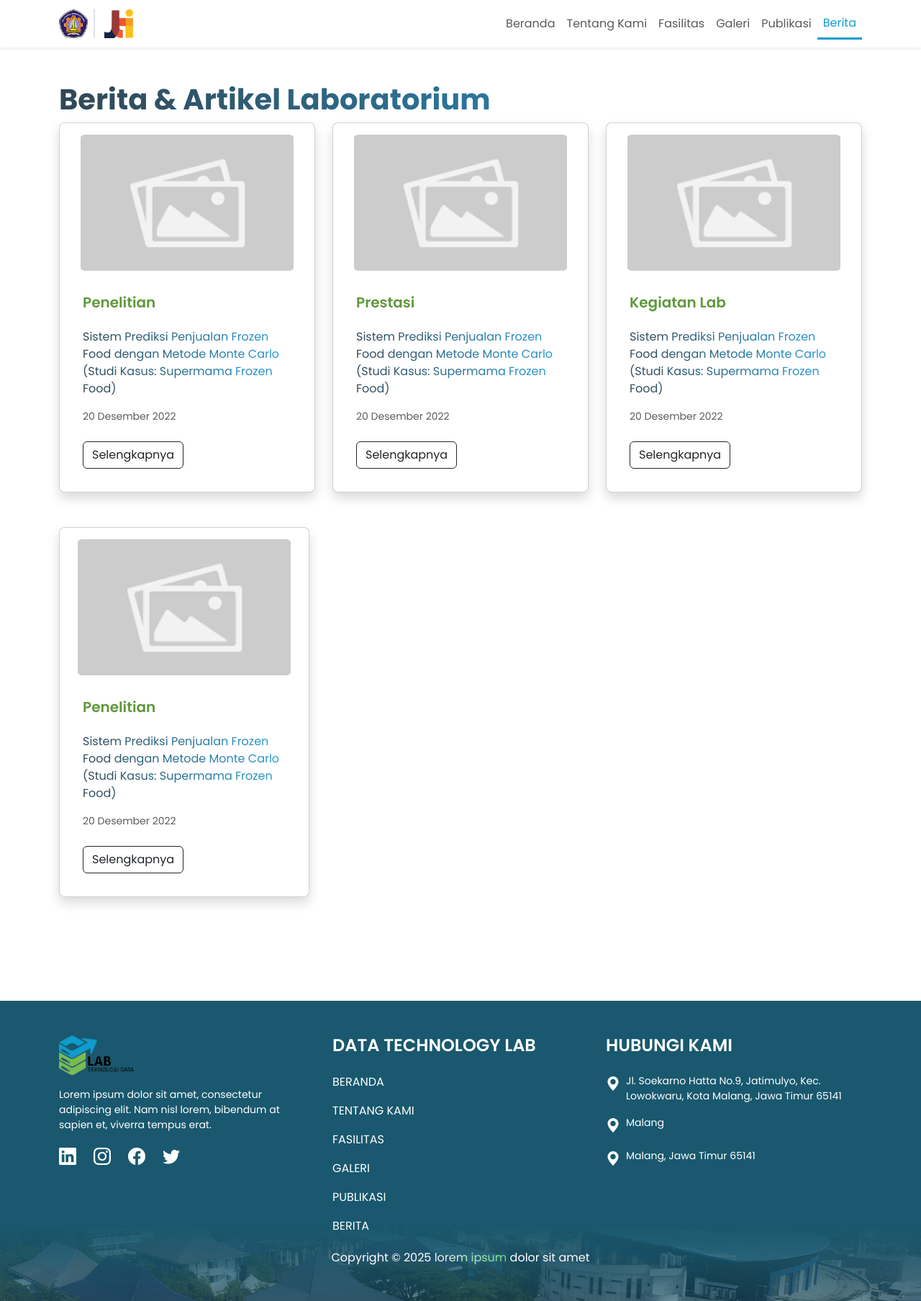
After one commit to 404GH0ST/PBL-Lab-DT, a PHP site: page /news in a window 1280 px wide. The commit adds this page. Shown: the whole page at 72% size. Run offline with PHP 8.4, Linux system fonts and the light colour scheme.

Commit message:
feat: add news page

```diff
--- a/app/Controllers/HomeController.php
+++ b/app/Controllers/HomeController.php
@@ -52,6 +52,14 @@ class HomeController extends Controller
         ]);
     }
 
+     public function NewsPage()
+    {
+        return $this->view('news', [
+            'title' => 'News - Profile Lab DT'
+        ]);
+    }
+
+
     public function loginPage()
     {
         return $this->view('login', [
--- /dev/null
+++ b/app/Views/news.php
@@ -0,0 +1,75 @@
+<section class="bg-white" style="min-height: 100vh;">
+    <div class="container py-5">
+        <h2 class="text-vision-gradient" style="font-size: 40px; font-weight: bold;">Berita & Artikel Laboratorium
+        </h2>
+
+    <div class="row g-4 mb-5">
+        <div class="col-12 col-md-6 col-xl-4">
+            <div class="card shadow rounded-3 p-3 card-news">
+                <div class="text-center">
+                    <img src="/assets/images/frame.png" alt="Facility Image" class="mx-auto d-block"
+                    style="width: 296px; height: 189px; object-fit: cover;">
+                </div>
+                <div class="card-body text-start">
+                    <h5 class="card-title fw-semibold py-3" style="color: #5F983C;">Penelitian</h5>
+                    <p class="card-text all-text-gradient">
+                        Sistem Prediksi Penjualan Frozen Food dengan Metode Monte Carlo
+                        (Studi Kasus: Supermama Frozen Food)
+                    </p>
+                    <p class="text-muted small mt-2">20 Desember 2022</p>
+                    <a href="#" class="btn btn-outline-dark mt-2">Selengkapnya</a>
+                </div>
+            </div>
+        </div>
+        <div class="col-12 col-md-6 col-xl-4">
+            <div class="card shadow rounded-3 p-3 card-news">
+                <div class="text-center">
+                    <img src="/assets/images/frame.png" alt="Facility Image" class="mx-auto d-block"
+                    style="width: 296px; height: 189px; object-fit: cover;">
+                </div>
+                <div class="card-body text-start">
+                    <h5 class="card-title fw-semibold py-3" style="color: #5F983C;">Prestasi</h5>
+                    <p class="card-text all-text-gradient">
+                        Sistem Prediksi Penjualan Frozen Food dengan Metode Monte Carlo
+                        (Studi Kasus: Supermama Frozen Food)
+                    </p>
+                    <p class="text-muted small mt-2">20 Desember 2022</p>
+                    <a href="#" class="btn btn-outline-dark mt-2">Selengkapnya</a>
+                </div>
+            </div>
+        </div>
+        <div class="col-12 col-md-6 col-xl-4">
+            <div class="card shadow rounded-3 p-3 card-news">
+                <div class="text-center">
+                    <img src="/assets/images/frame.png" alt="Facility Image" class="mx-auto d-block"
+                    style="width: 296px; height: 189px; object-fit: cover;">
+                </div>
+                <div class="card-body text-start">
+                    <h5 class="card-title fw-semibold py-3" style="color: #5F983C;">Kegiatan Lab</h5>
+                    <p class="card-text all-text-gradient">
+                        Sistem Prediksi Penjualan Frozen Food dengan Metode Monte Carlo
+                        (Studi Kasus: Supermama Frozen Food)
+                    </p>
+                    <p class="text-muted small mt-2">20 Desember 2022</p>
+                    <a href="#" class="btn btn-outline-dark mt-2">Selengkapnya</a>
+                </div>
+            </div>
+        </div>
+        <div class="row g-4 mb-5">
+        <div class="col-12 col-md-6 col-xl-4">
+            <div class="card shadow rounded-3 p-3 card-news">
+                <div class="text-center">
+                    <img src="/assets/images/frame.png" alt="Facility Image" class="mx-auto d-block"
+                    style="width: 296px; height: 189px; object-fit: cover;">
+                </div>
+                <div class="card-body text-start">
+                    <h5 class="card-title fw-semibold py-3" style="color: #5F983C;">Penelitian</h5>
+                    <p class="card-text all-text-gradient">
+                        Sistem Prediksi Penjualan Frozen Food dengan Metode Monte Carlo
+                        (Studi Kasus: Supermama Frozen Food)
+                    </p>
+                    <p class="text-muted small mt-2">20 Desember 2022</p>
+                    <a href="#" class="btn btn-outline-dark mt-2">Selengkapnya</a>
+                </div>
+            </div>
+        </div>
--- a/public/css/style.css
+++ b/public/css/style.css
@@ -150,6 +150,16 @@ body {
   box-shadow: 0 8px 16px rgba(0, 0, 0, 0.2);
 }
 
+.card-news {
+    transition: 0.3s ease;
+}
+.card-news:hover {
+    transform: translateY(-5px);
+}
+.all-text-gradient {
+    color: #213A5C;
+}
+
 @media (max-width: 768px) {
   .card-facility {
     width: 100%;
--- a/routes/web.php
+++ b/routes/web.php
@@ -17,6 +17,7 @@ $router->get('/about', [HomeController::class, 'aboutPage']);
 $router->get('/facility', [HomeController::class, 'FacilityPage']);
 $router->get('/gallery', [HomeController::class, 'galleryPage']);
 $router->get('/publications', [HomeController::class, 'publicationPage']);
+$router->get('/news', [HomeController::class, 'NewsPage']);
 $router->get('/login', [HomeController::class, 'loginPage']);
 
 // ============================================
```
